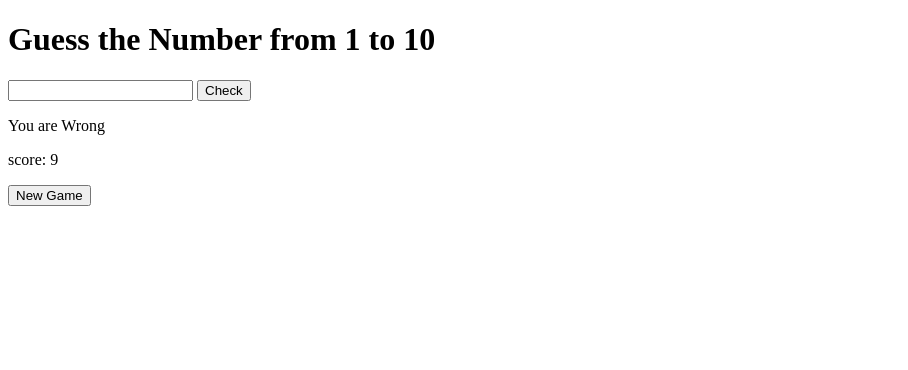
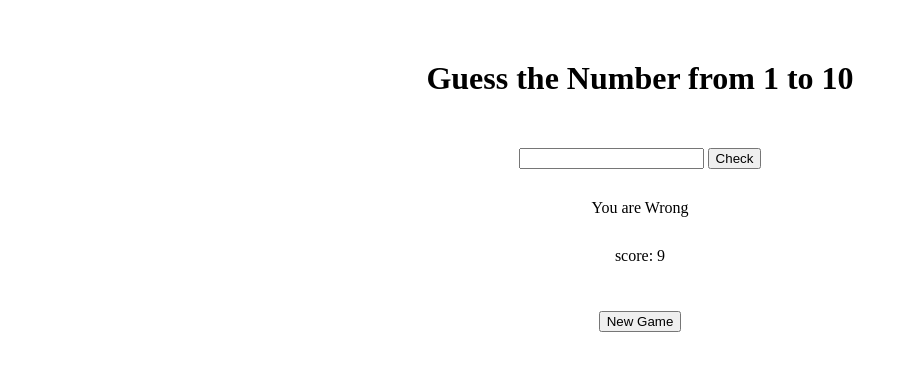
Before and after one commit to Mageswarikaruppasamy/Random-Number-Game, a plain HTML site: page index.html in a window 1280 px wide. Both pictures are taken after a click on the button "Check". Shown: the whole page, without its empty margins (0-908 px from the left). Drawn offline with Linux system fonts and the light colour scheme.

Commit message:
External JS added

```diff
--- a/index.html
+++ b/index.html
@@ -4,36 +4,17 @@
     <meta charset="UTF-8">
     <meta name="viewport" content="width=device-width, initial-scale=1.0">
     <title>Random Number Game</title>
+    <link rel="stylesheet" href="style.css">
 </head>
 <body>
+<center>
     <h1>Guess the Number from 1 to 10</h1>
     <input type="number" id="num">
     <button onclick = "check ()">Check</button>
     <p id="command">You are wrong/right</p>
-    <p id="totscore">score: 10</p>
+    <p id="totscore">Score: 10</p>
     <button type="button" onclick="window.location.reload()">New Game</button>
-    <script>
-        let totscore = 10
-        let num = document.getElementById('num')
-        let command = document.getElementById('command')
-        let score = document.getElementById('totscore')
-        function check ()
-        {
-            let random = Math.floor(Math.random()*10)+1
-            if(num.value == random)
-            {
-                command.innerHTML = "You are Right"
-                alert("YOU WON....")
-            }
-            else
-            {
-                command.innerHTML = "You are Wrong"
-                totscore = totscore-1
-                score.innerHTML = "score: "+totscore
-
-
-            }
-        }
-    </script>
+</center>
+<script src="script.js"></script>
 </body>
 </html>
--- /dev/null
+++ b/script.js
@@ -0,0 +1,20 @@
+
+        let totscore = 10
+        let num = document.getElementById('num')
+        let command = document.getElementById('command')
+        let score = document.getElementById('totscore')
+        function check ()
+        {
+            let random = Math.floor(Math.random()*10)+1
+            if(num.value == random)
+            {
+                command.innerHTML = "You are Right"
+                alert("YOU WON....")
+            }
+            else
+            {
+                command.innerHTML = "You are Wrong"
+                totscore = totscore-1
+                score.innerHTML = "score: "+totscore
+            }
+        }
--- /dev/null
+++ b/style.css
@@ -0,0 +1,3 @@
+*{
+    margin-top: 30px;
+}
```
